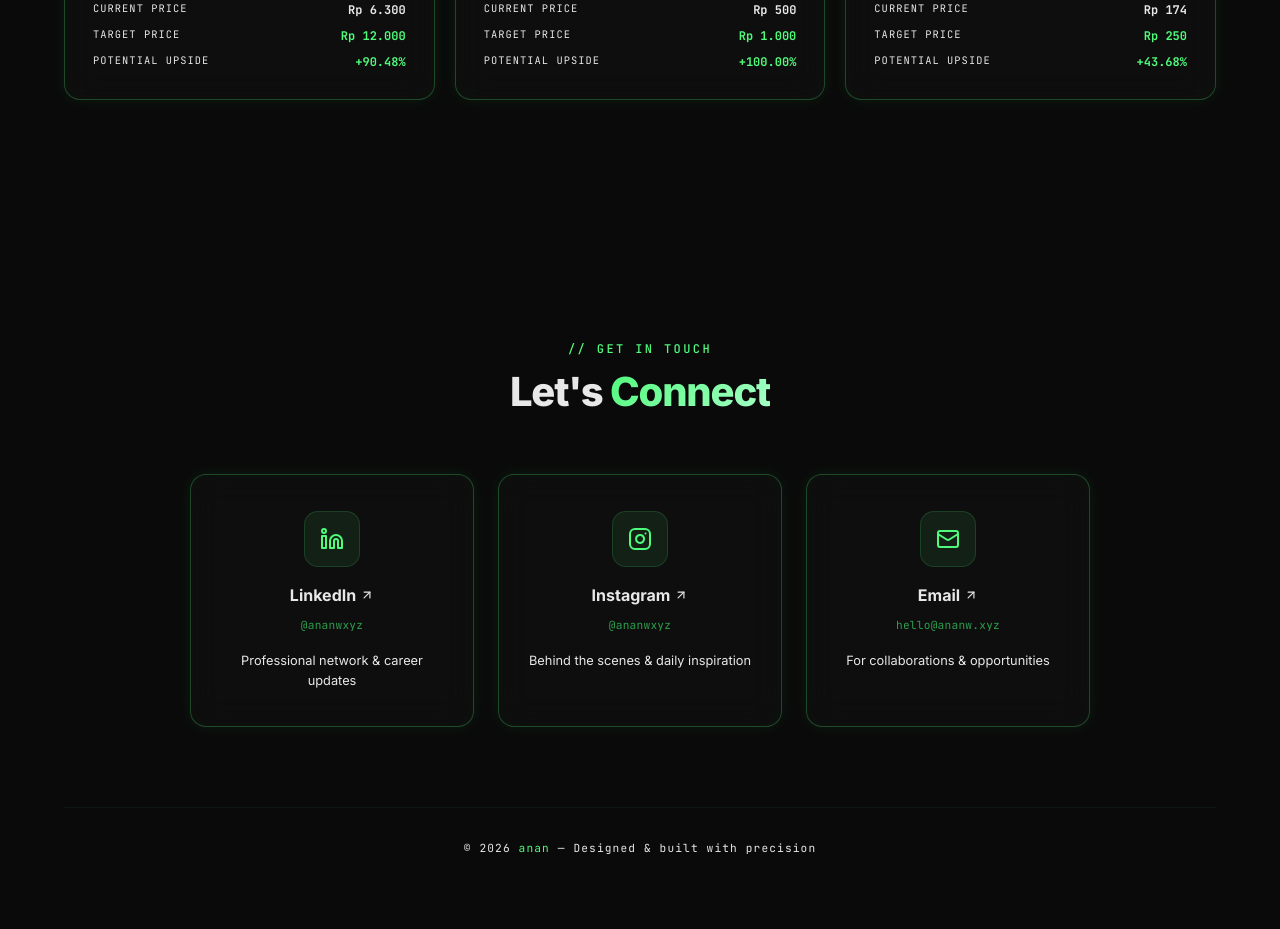
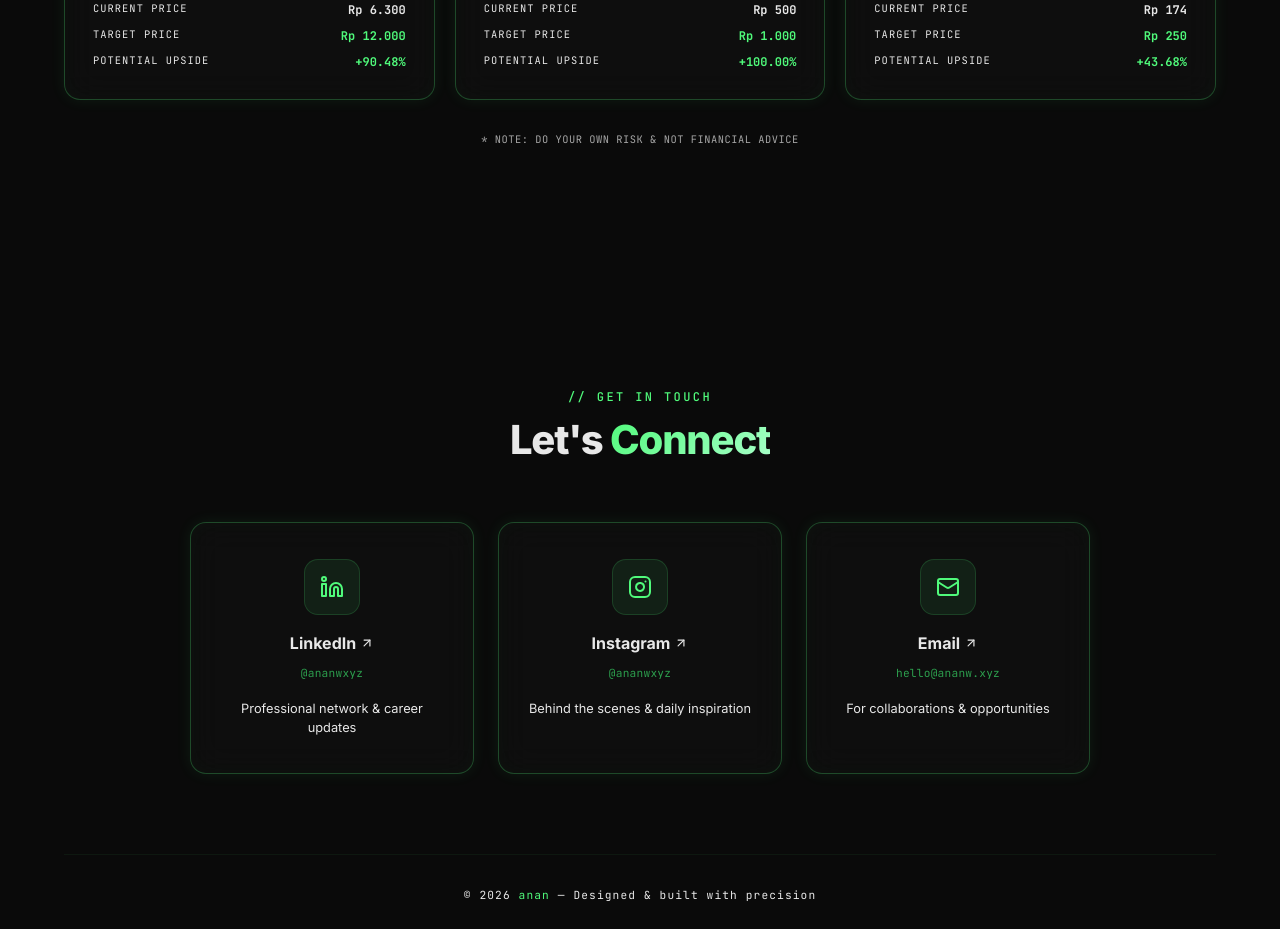
Before and after one commit to ananwxyz/web-porto, a React (Vite) app: page / in a window 1280 px wide. Shown: the part 2200-3129 px from the top of the page. Built offline with nearby package versions, Linux system fonts and the light colour scheme.

Commit message:
feat: add investment disclaimer

```diff
--- a/src/components/Investment.jsx
+++ b/src/components/Investment.jsx
@@ -207,6 +207,18 @@ export default function Investment() {
                             <StockCard key={stock.display} stock={stock} index={i} />
                         ))}
                     </div>
+
+                    <div style={{
+                        marginTop: '32px',
+                        textAlign: 'center',
+                        fontFamily: 'var(--font-mono)',
+                        fontSize: '0.65rem',
+                        color: 'var(--color-text-dim)',
+                        letterSpacing: '0.05em',
+                        opacity: 0.7
+                    }}>
+                        * NOTE: DO YOUR OWN RISK & NOT FINANCIAL ADVICE
+                    </div>
                 </div>
             </div>
 
```
